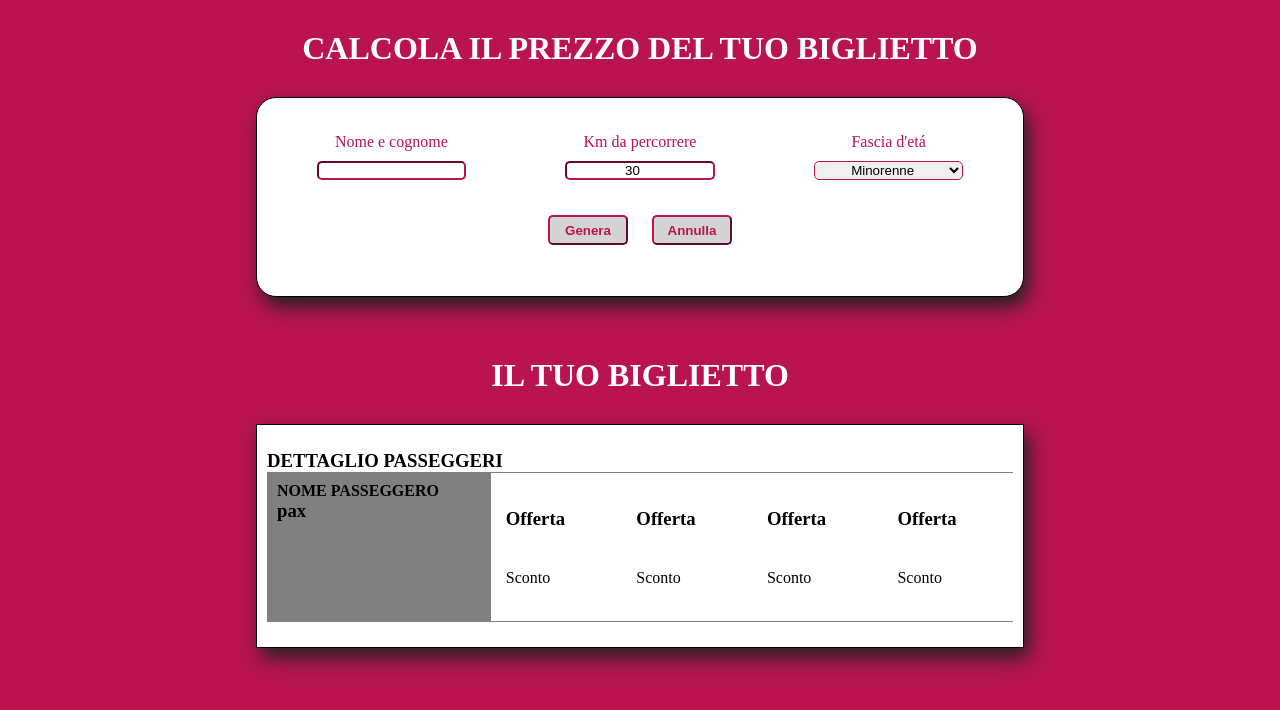
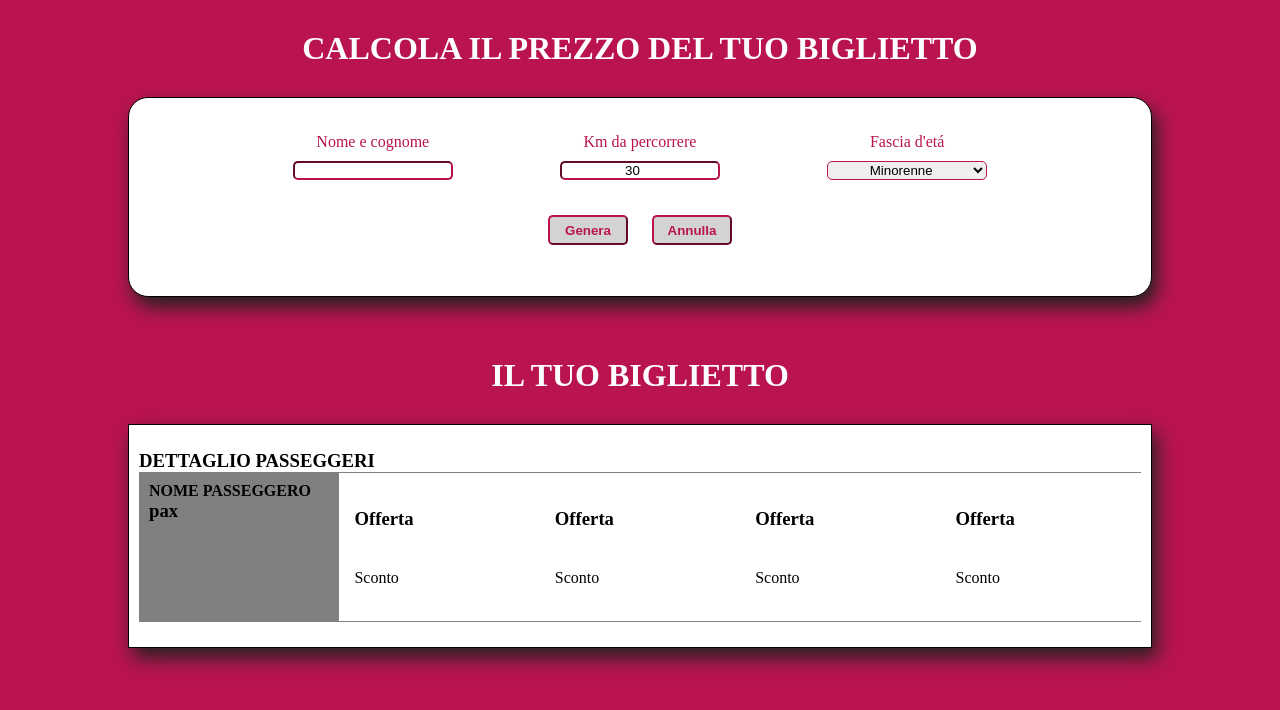
Before and after one commit to ChristianPucci91/js-biglietto-treno-form, a plain HTML site: page index.html in a window 1280 px wide. Drawn offline with Linux system fonts and the light colour scheme.

Commit message:
layout update

```diff
--- a/css/style.css
+++ b/css/style.css
@@ -26,10 +26,10 @@
 form {
   display:flex;
   justify-content:space-around;
-  width: 100%;
+  width: 80%;
   flex-wrap:wrap;
   padding-top: 20px;
-
+  margin:auto;
 }
 
 form > * {
@@ -71,7 +71,7 @@ form > label {
 /* box dati  */
 
 .box_dati {
-  width: 60%;
+  width: 80%;
   margin:30px auto;
   background-color: white;
   border-radius: 20px;
@@ -96,7 +96,7 @@ form > label {
   flex-direction: column;
   align-items: flex-start;
   padding: 25px 10px;
-  width: 60%;
+  width: 80%;
   margin:30px auto;
   background-color: white;
   min-height: 200px;
@@ -105,7 +105,7 @@ form > label {
 }
 
 .nome_passeggero {
-  width: 30%;
+  width: 20%;
   background-color: grey;
   text-align: left;
   padding: 10px;
@@ -113,7 +113,7 @@ form > label {
 
 .dettagli_biglietto {
   display: flex;
-  width: 70%;
+  width: 80%;
   background-color: white;
   border-top:1px solid grey;
   border-bottom:1px solid grey;
```
